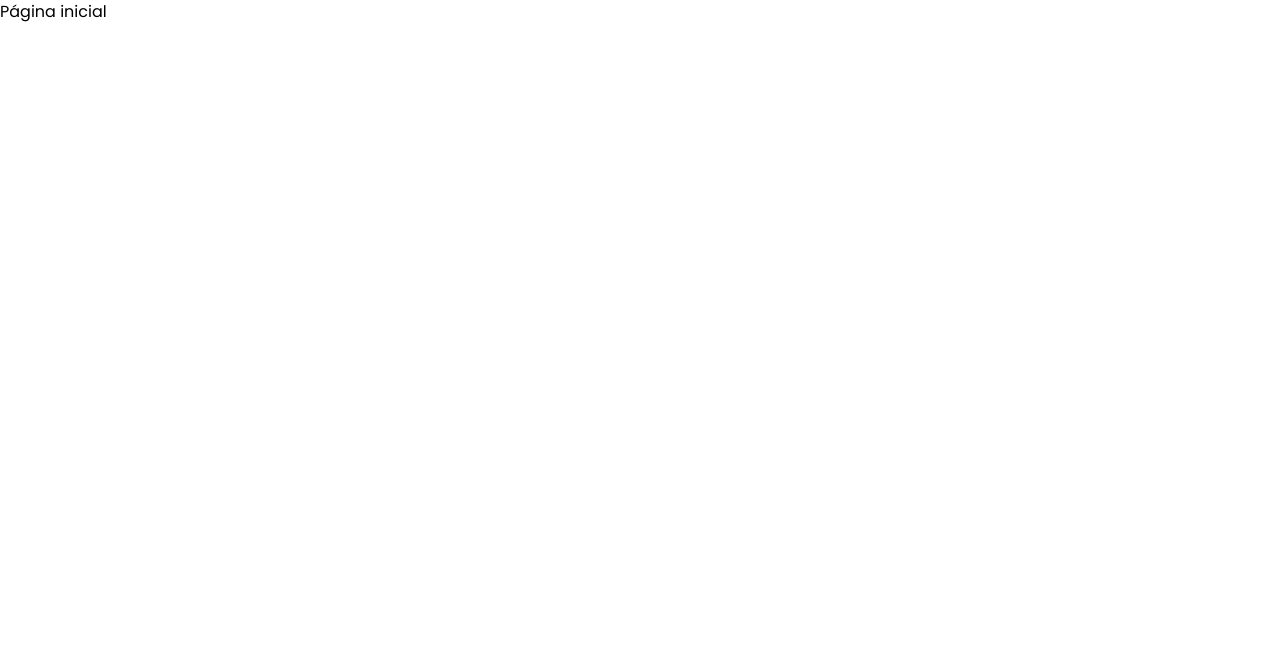
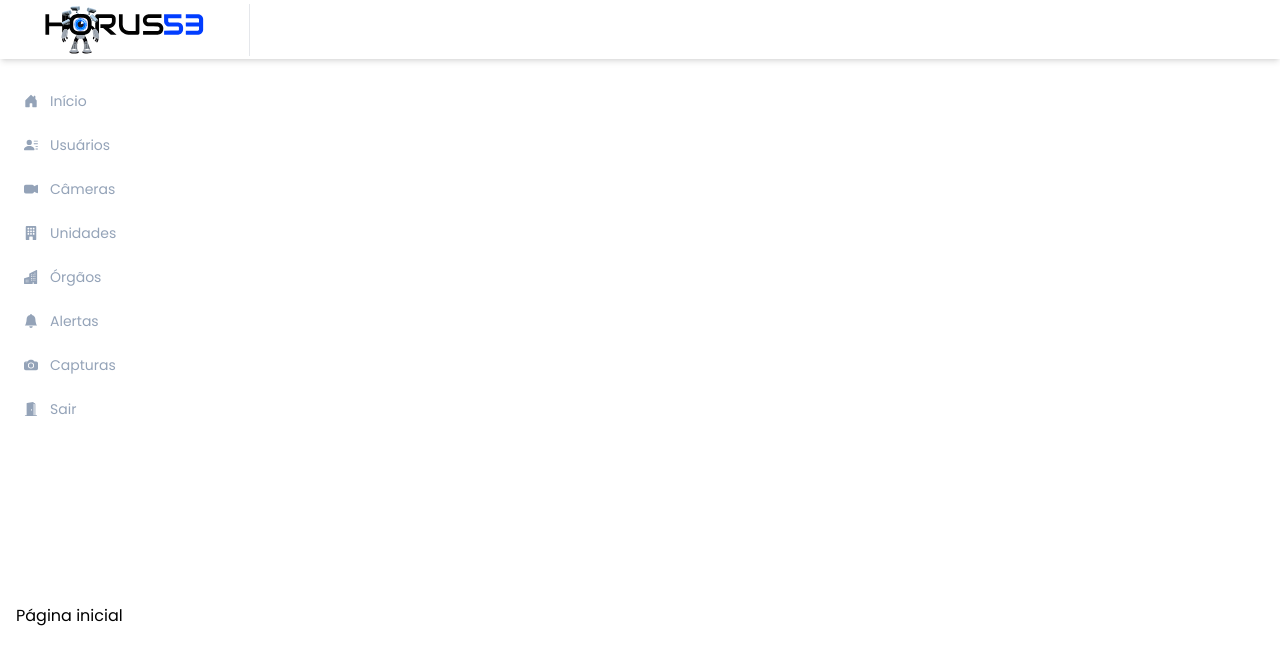
Before and after one commit to juniormartinxo/horus53-app, a Next.js app: page / in a window 1280 px wide. Shown: the top 664 px of the page. Built offline with nearby package versions, Linux system fonts and the light colour scheme.

Commit message:
feat: implementa a página principal da aplicação

```diff
--- a/src/app/page.tsx
+++ b/src/app/page.tsx
@@ -1,6 +1,16 @@
 import NavigationMenu from './components/navigation-menu'
 import NavTop from './components/nav-top'
 
-export default function Home() {
-  return <h1>Página inicial</h1>
+export default function HomePage() {
+  return (
+    <main className='flex flex-col h-screen'>
+      <NavTop />
+      <div className='flex flex-wrap h-screen'>
+        <NavigationMenu />
+        <div id='container' className='flex-grow p-4'>
+          <h1>Página inicial</h1>
+        </div>
+      </div>
+    </main>
+  )
 }
```
